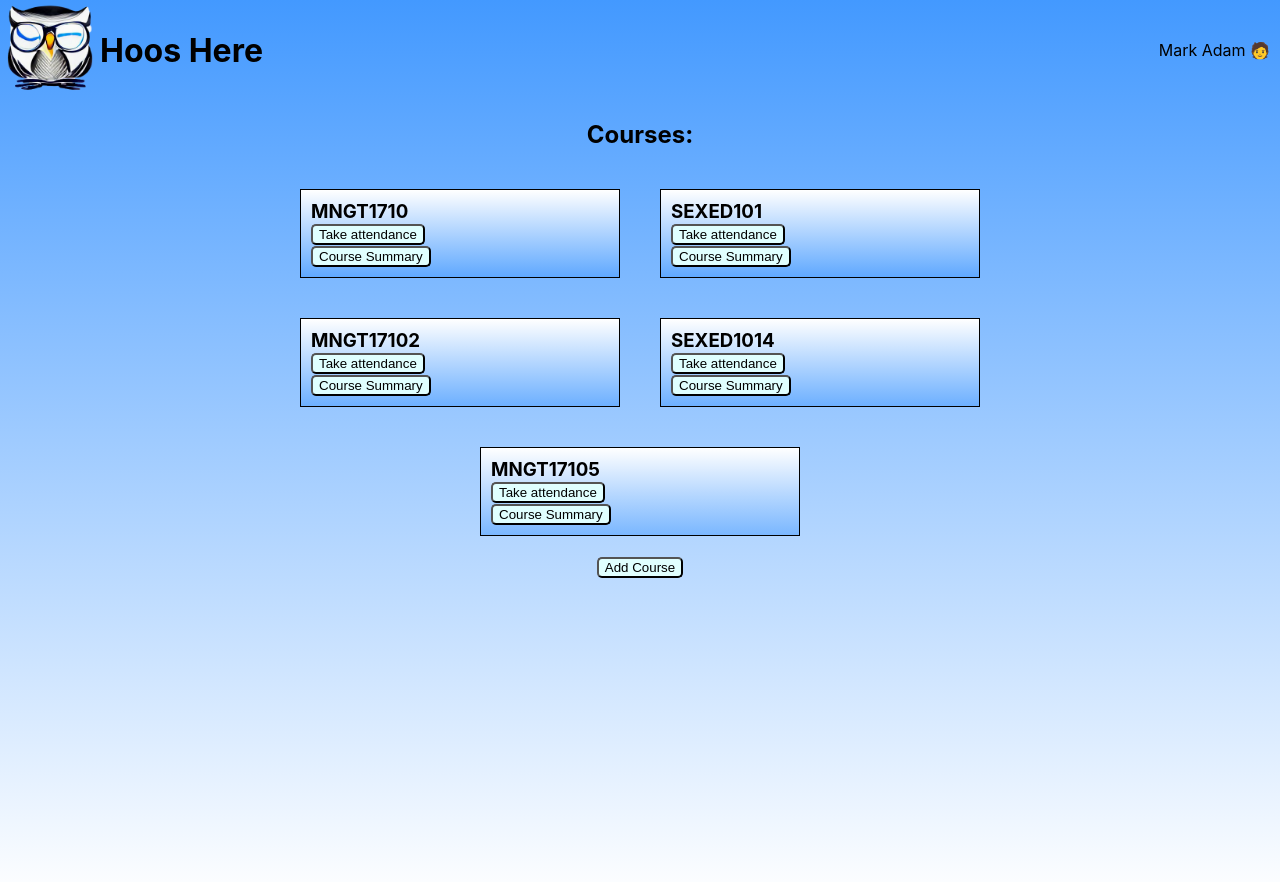
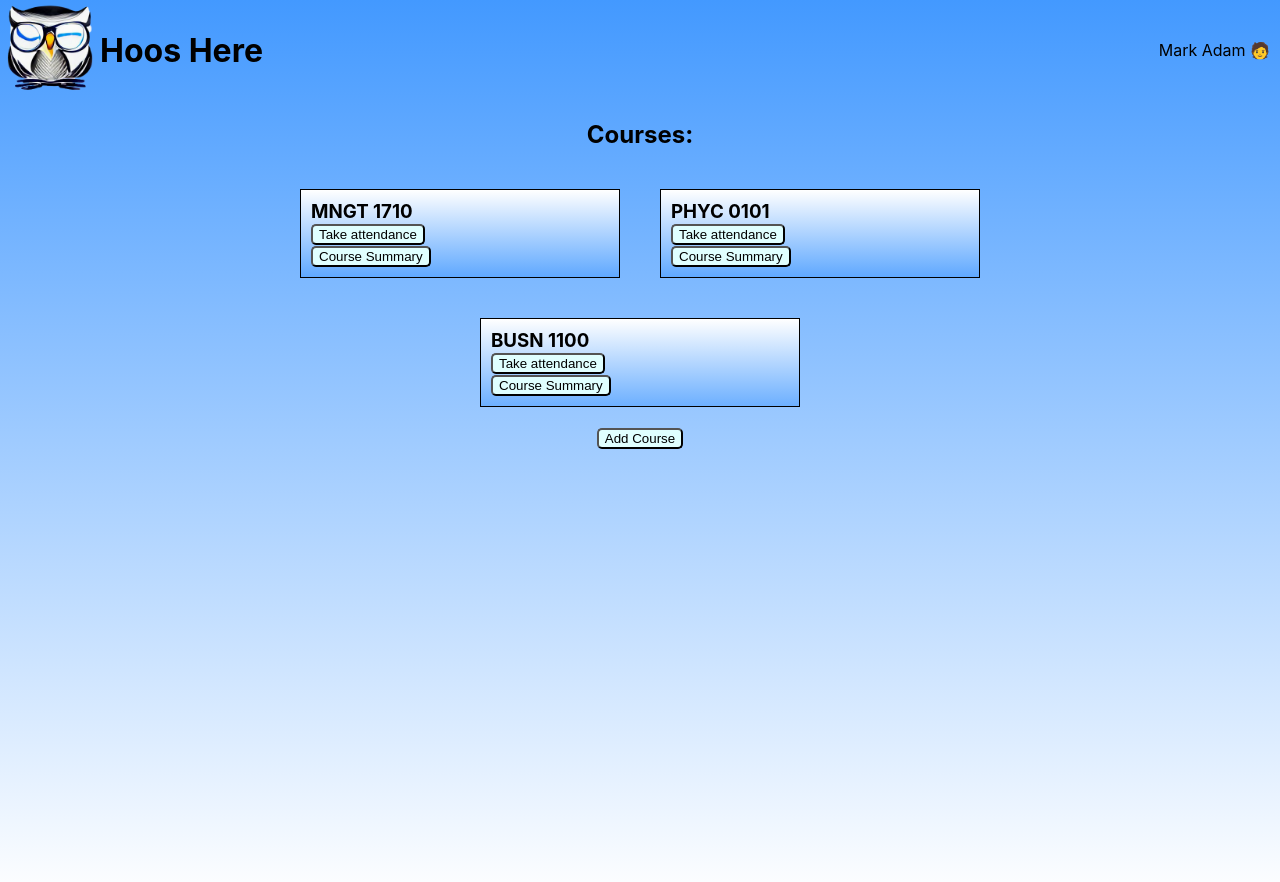
Before and after one commit to FTQuin/hoos-here, a Next.js app: page /dashboard in a window 1280 px wide. Shown: the top 882 px of the page. Built offline with nearby package versions, Linux system fonts and the light colour scheme.

Commit message:
now last one

```diff
--- a/pages/dashboard.js
+++ b/pages/dashboard.js
@@ -6,11 +6,9 @@ import Header from '../components/Header';
 export default function Dashboard(){
     //TODO: integrate database
     let courses = [
-        {'name': 'MNGT1710', 'id': '123123'},
-        {'name': 'SEXED101', 'id': '696969'},
-        {'name': 'MNGT17102', 'id': '12312343'},
-        {'name': 'SEXED1014', 'id': '69692369'},
-        {'name': 'MNGT17105', 'id': '12343123'},
+        {'name': 'MNGT 1710', 'id': '123123'},
+        {'name': 'PHYC 0101', 'id': '12343'},
+        {'name': 'BUSN 1100', 'id': '2342'},
     ];
 
     return(
```
Also changed, not shown: pages/attendance/[id].js (+9 -0 lines).
